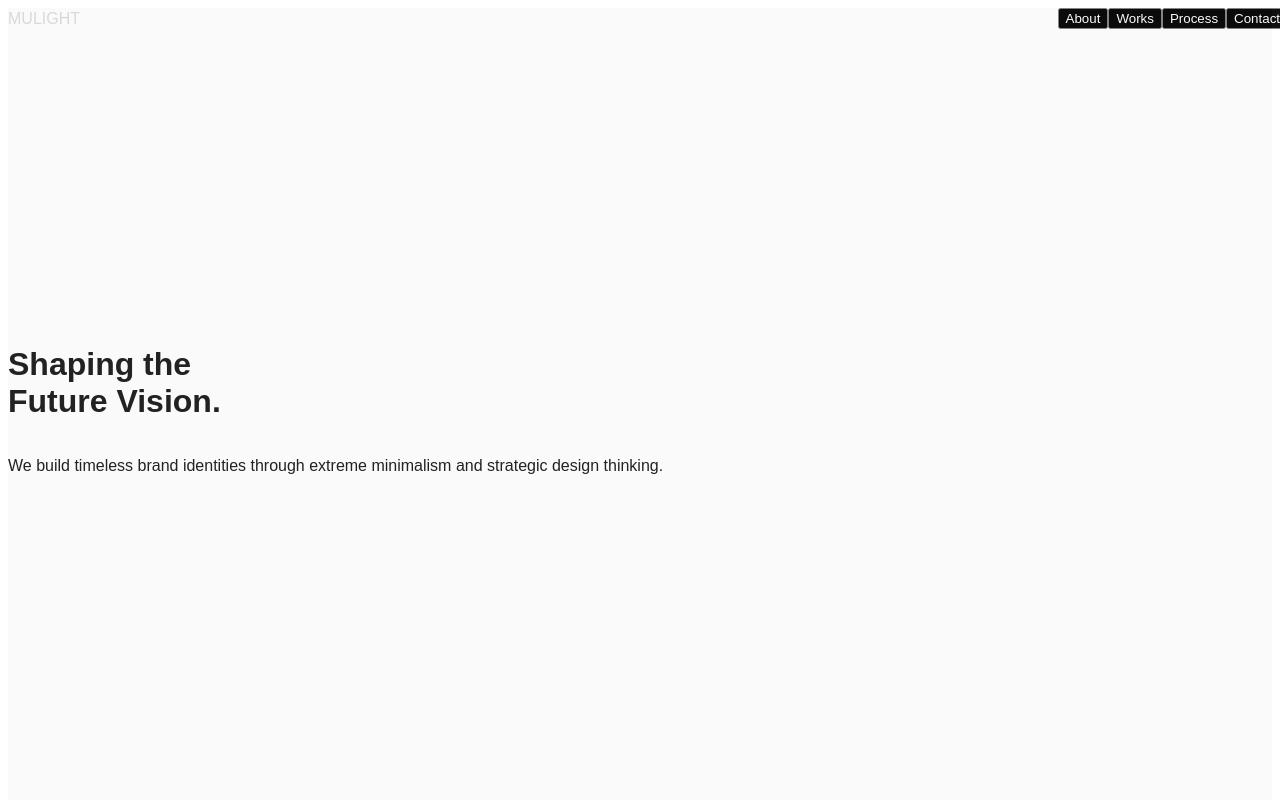
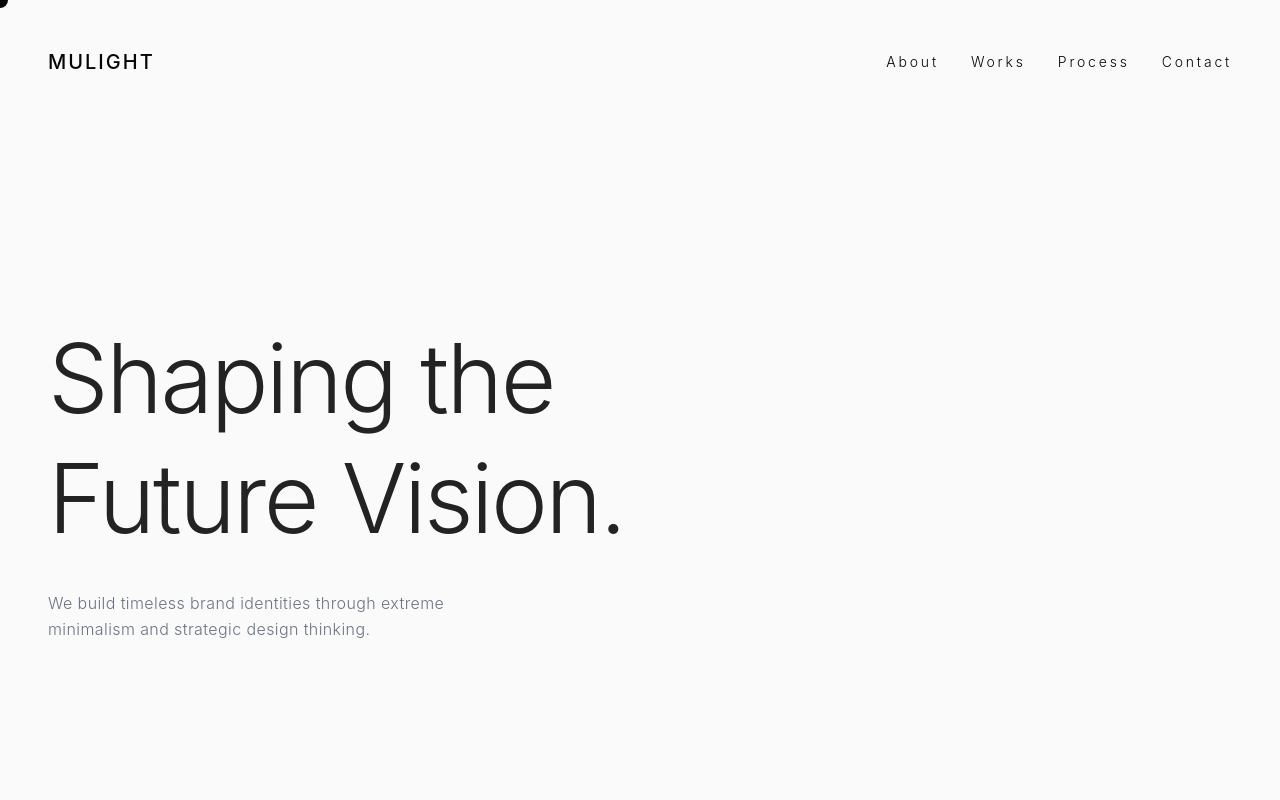
Before and after one commit to kunfol627/mulai-visual-design, a Next.js app: page / in a window 1280 px wide. Shown: the top 800 px of the page. Built offline with nearby package versions, Linux system fonts and the light colour scheme.

Commit message:
fix: unify complete tailwind css v4 setup

```diff
--- a/postcss.config.mjs
+++ b/postcss.config.mjs
@@ -1,6 +1,6 @@
-export default {
+const config = {
   plugins: {
-    tailwindcss: {},
-    autoprefixer: {},
+    "@tailwindcss/postcss": {},
   },
 };
+export default config;
--- a/src/app/globals.css
+++ b/src/app/globals.css
@@ -1,6 +1,5 @@
-@tailwind base;
-@tailwind components;
-@tailwind utilities;
+@import "tailwindcss";
+@source "../../src";
 
 :root {
   --background: #ffffff;
--- a/tailwind.config.js
+++ /dev/null
@@ -1,12 +0,0 @@
-/** @type {import('tailwindcss').Config} */
-module.exports = {
-  content: [
-    "./src/pages/**/*.{js,ts,jsx,tsx,mdx}",
-    "./src/components/**/*.{js,ts,jsx,tsx,mdx}",
-    "./src/app/**/*.{js,ts,jsx,tsx,mdx}",
-  ],
-  theme: {
-    extend: {},
-  },
-  plugins: [],
-};
```
Also changed, not shown: package.json (+5 -5 lines), 1 other file (tests, documents, lock files or other folders).
